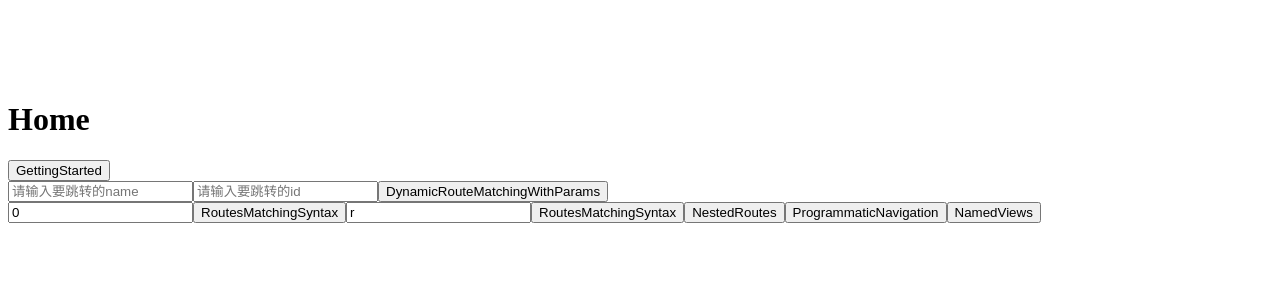
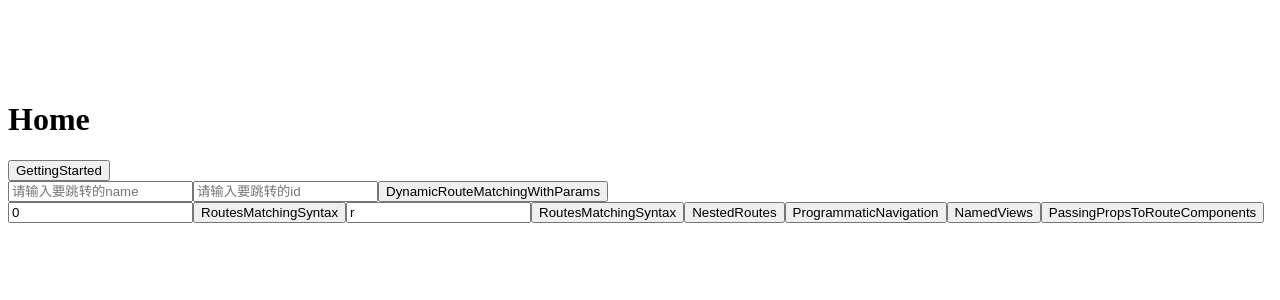
Before and after one commit to yuayuz/vue-learning, a Vue app in the folder vue-router/: page / in a window 1280 px wide. Shown: the top 300 px of the page. Built offline with nearby package versions, Linux system fonts and the light colour scheme.

Commit message:
add `PassingPropsToRouteComponents`

```diff
--- a/vue-router/src/router/index.ts
+++ b/vue-router/src/router/index.ts
@@ -12,6 +12,7 @@ import NamedViews from '@/views/Essentials/NamedViews.vue'
 import NamedViewsId from '@/views/Essentials/NamedViewsId.vue'
 import NamedViewsAge from '@/views/Essentials/NamedViewsAge.vue'
 import NamedViewsPeople from '@/views/Essentials/NamedViewsPeople.vue'
+import PassingPropsToRouteComponents from '@/views/Essentials/PassingPropsToRouteComponents.vue'
 
 const router = createRouter({
   history: createWebHistory(import.meta.env.BASE_URL),
@@ -82,6 +83,12 @@ const router = createRouter({
           }
         }
       ]
+    },
+    {
+      path: '/PassingPropsToRouteComponents/:id',
+      name: 'PassingPropsToRouteComponents',
+      component: PassingPropsToRouteComponents,
+      props: true
     }
   ]
 })
--- /dev/null
+++ b/vue-router/src/views/Essentials/PassingPropsToRouteComponents.vue
@@ -0,0 +1,21 @@
+<script setup lang="ts">
+// 在组件中使用 $route 或 useRoute() 会与路由紧密耦合，
+// 这限制了组件的灵活性，因为它只能用于特定的 URL。
+// 虽然这不一定是件坏事，但可以通过 props 配置来解除这种行为
+
+// 可以通过声明 prop 来在 User.vue 中删除对 $route 的直接依赖
+defineProps({
+  id: String
+})
+
+// 可以通过设置 props: true 来配置路由将 id 参数作为 prop 传递给组件
+/*
+const routes = [{ path: '/PassingPropsToRouteComponents/:id', component: PassingPropsToRouteComponents, props: true }]
+*/
+</script>
+
+<template>
+  <div>User {{ id }}</div>
+</template>
+
+<style scoped></style>
--- a/vue-router/src/views/Home.vue
+++ b/vue-router/src/views/Home.vue
@@ -36,6 +36,9 @@ const n = ref(0)
   <button @click="handleRouter('NestedRoutes')">NestedRoutes</button>
   <button @click="handleRouter('ProgrammaticNavigation')">ProgrammaticNavigation</button>
   <button @click="handleRouter('NamedViews')">NamedViews</button>
+  <button @click="() => router.push({ name: 'PassingPropsToRouteComponents', params: { id: 1 } })">
+    PassingPropsToRouteComponents
+  </button>
 </template>
 
 <style scoped></style>
```
